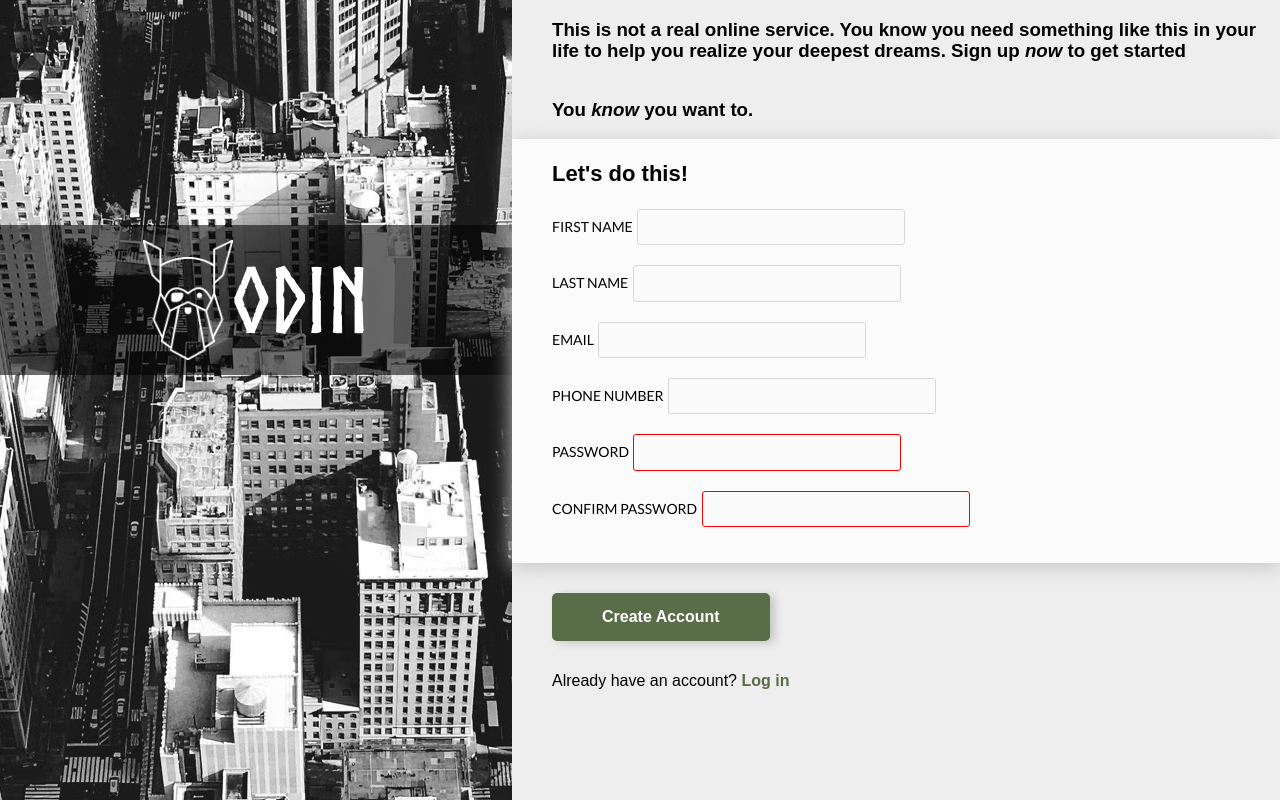
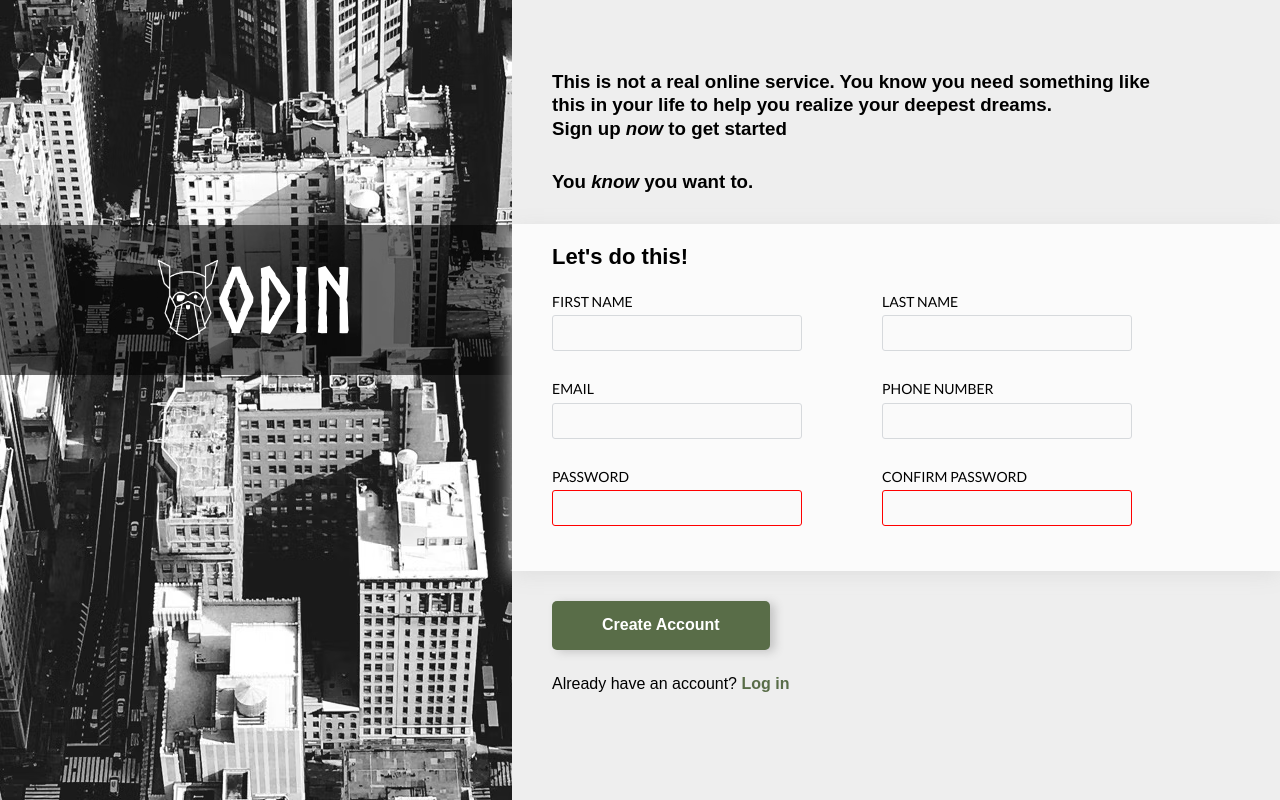
Before and after one commit to bitterrsweetj/sign-up-form, a plain HTML site: page index.html in a window 1280 px wide. Drawn offline with Linux system fonts and the light colour scheme.

Commit message:
Adding styles to inputs

```diff
--- a/index.html
+++ b/index.html
@@ -26,28 +26,29 @@
     </div>
     <div class="right-side">
       <h3 class="caption">This is not a real online service. You know you need something like this in your life to help
-        you realize your deepest dreams. Sign up <em>now</em> to get started</h3>
+        you realize your deepest dreams. <br> Sign up <em>now</em> to get started</h3>
       <h3 class="caption">You <em>know</em> you want to.</h3>
 
       <div class="form-container">
+        <div class="form-wrapper">
           <h3 class="form-caption">Let's do this!</h3>
-        <form method="post">
+          <form action="#" method="post">
             <ul>
               <li>
                 <label for="first-name">First name</label>
-              <input type="text" name="first-name" id="first-name">
+                <input type="text" name="first-name" id="first-name" required>
               </li>
               <li>
                 <label for="last-name">Last name</label>
-              <input type="text" name="last-name" id="last-name">
+                <input type="text" name="last-name" id="last-name" required>
               </li>
               <li>
                 <label for="email">Email</label>
-              <input type="email" name="email" id="email">
+                <input type="email" name="email" id="email" required>
               </li>
               <li>
                 <label for="phone-number">Phone number</label>
-              <input type="tel" name="phone-number" id="phone-number">
+                <input type="tel" name="phone-number" id="phone-number" required>
               </li>
               <li>
                 <label for="psw">Password</label>
@@ -59,11 +60,12 @@
                 <input type="password" name="confirm-psw" id="confirm-psw" required>
               </li>
             </ul>
-        </form>
         </div>
           <div class="button-box">
             <button class="submit-button">Create Account</button>
-        <p class="login-text">Already have an account? <span>Log in</span></p>
+            <p class="login-text">Already have an account? <a href="#">Log in</a></p>
+          </div>
+        </form>
       </div>
     </div>
   </div>
--- a/styles.css
+++ b/styles.css
@@ -1,7 +1,7 @@
 @font-face {
   font-family: 'norsebold';
   src: url('./fonts/norse-bold-webfont.woff2') format('woff2'),
-       url('./fonts/norse-bold-webfont.woff') format('woff');
+    url('./fonts/norse-bold-webfont.woff') format('woff');
   font-weight: normal;
   font-style: normal;
 }
@@ -11,6 +11,9 @@
 /* ============================================================== */
 
 * {
+  padding: 0;
+  margin: 0;
+  box-sizing: border-box;
   font-family: 'Noto Sans Tangsa', sans-serif;
 }
 
@@ -45,8 +48,11 @@
 }
 
 .right-side {
+  padding-top: 70px;
   display: flex;
   flex-direction: column;
+  width: 100%;
+  z-index: 1;
 }
 
 .logo-text {
@@ -59,27 +65,40 @@
 .caption {
   font-weight: 700;
   margin-left: 40px;
+  line-height: 125%;
+  max-width: 615px;
+  margin-bottom: 30px;
 }
 
 .form-caption {
   font-size: 22px;
   font-weight: 700;
-  margin-left: 40px;
+  margin-bottom: 25px;
 }
 
-.form-container {
+.form-wrapper {
+  padding: 20px 0 25px 40px;
   background-color: rgb(251, 251, 251);
-  box-shadow: 0px 4px 20px rgb(197, 197, 197);
+  box-shadow: 0px 4px 20px rgb(223, 223, 223);
 }
 
 ul {
   list-style: none;
+  display: grid;
+  grid-template-columns: repeat(2, 300px);
+  gap: 10px 30px;
+}
+
+li {
+  display: flex;
+  flex-direction: column;
 }
 
 label {
   font-family: 'Lato', sans-serif;
   text-transform: uppercase;
   font-size: 14px;
+  margin-bottom: 5px;
 }
 
 input[type="password"],
@@ -101,7 +120,7 @@ input[type="email"] {
 input:focus {
   outline: none;
   border: 1px solid blue;
-  box-shadow: 5px 2px 10px rgb(197, 197, 197);
+  box-shadow: 5px 5px 12px rgb(213, 213, 213);
 }
 
 input[type="password"]:invalid {
@@ -115,16 +134,18 @@ input[type="password"]:invalid {
 
 .submit-button {
   background-color: #596D48;
+  cursor: pointer;
   border: none;
   color: #fff;
   font-weight: bold;
   padding: 15px 50px;
   border-radius: 5px;
   box-shadow: 5px 2px 10px rgb(197, 197, 197);
-  margin-bottom: 15px;
+  margin-bottom: 25px;
 }
 
-.login-text span {
+.login-text a {
   color: #596D48;
   font-weight: bold;
+  text-decoration: none;
 }
```
Lines whose indentation alone changed are shown as unchanged.
